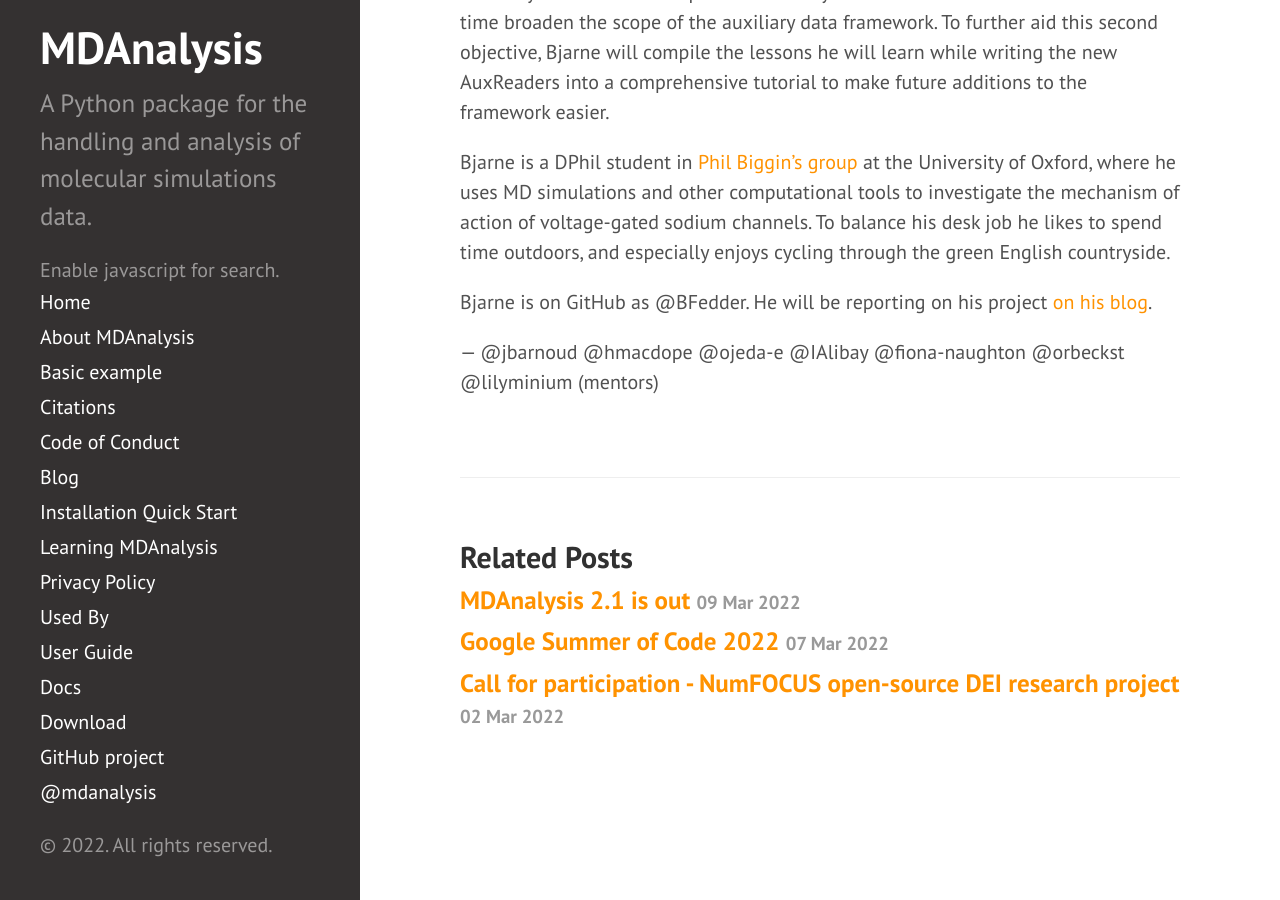
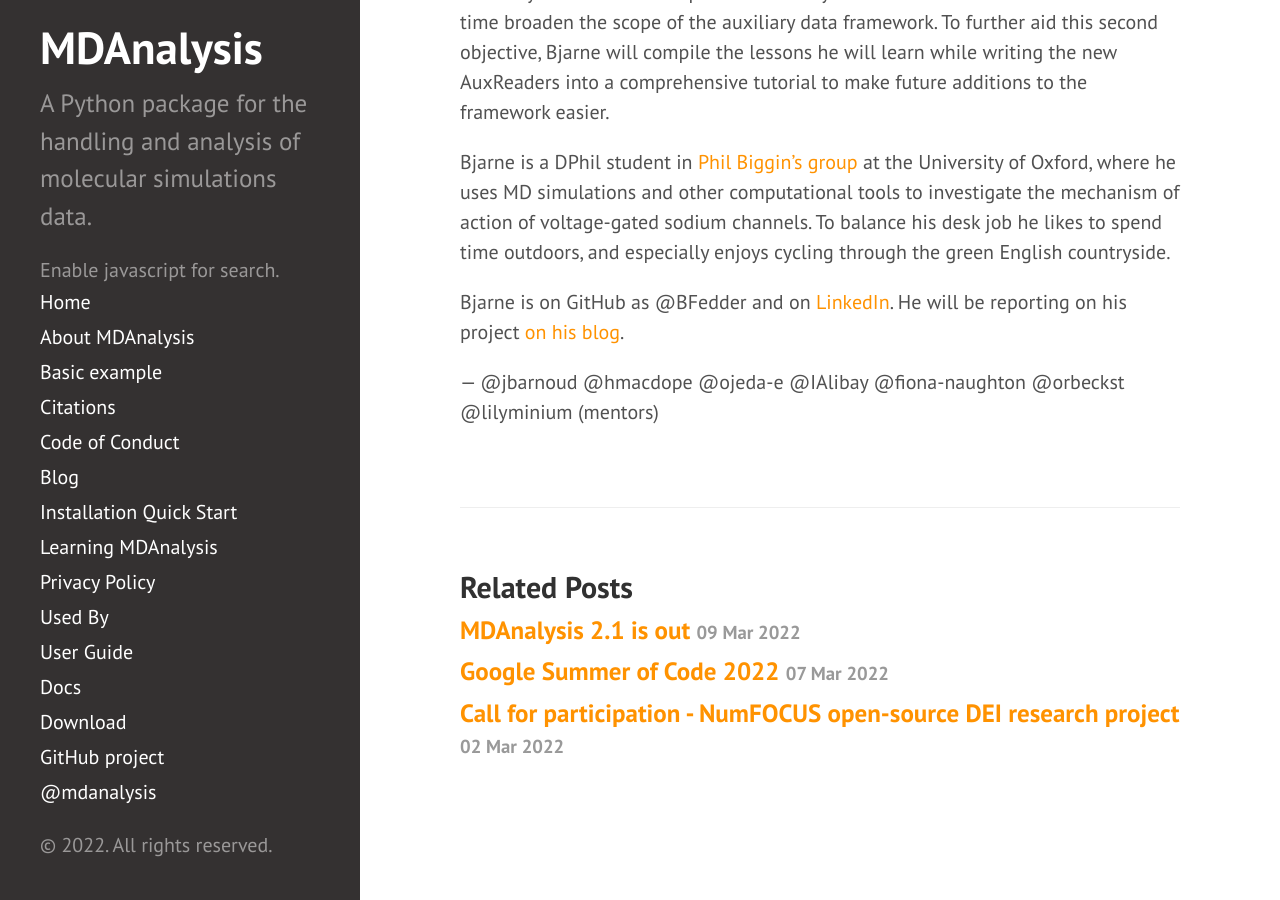
Before and after one commit to MDAnalysis/MDAnalysis.github.io, a Jekyll site: the page built from _posts/2022-05-27-gsoc-students.md, in a window 1280 px wide and 900 px high, scrolled down 1006 px. Built offline with Jekyll 4.4.1, drawn with Linux system fonts in a browser that asks for light colours; comment, search, counter and statistics services are not loaded.

Commit message:
Update 2022-05-27-gsoc-students.md
Added LinkedIn link

```diff
--- a/_posts/2022-05-27-gsoc-students.md
+++ b/_posts/2022-05-27-gsoc-students.md
@@ -33,7 +33,7 @@ Bjarne is joining us to work on the [auxiliary data framework][aux-guide]. This
 
 Bjarne is a DPhil student in [Phil Biggin's group][bigginlab] at the University of Oxford, where he uses MD simulations and other computational tools to investigate the mechanism of action of voltage-gated sodium channels. To balance his desk job he likes to spend time outdoors, and especially enjoys cycling through the green English countryside.
 
-Bjarne is on GitHub as @BFedder. He will be reporting on his project [on his blog][bjarne-blog].
+Bjarne is on GitHub as @BFedder and on [LinkedIn][bjarne-linkedin]. He will be reporting on his project [on his blog][bjarne-blog].
 
 
 — @jbarnoud @hmacdope @ojeda-e @IAlibay @fiona-naughton @orbeckst @lilyminium (mentors)
@@ -44,3 +44,4 @@ Bjarne is on GitHub as @BFedder. He will be reporting on his project [on his blo
 [bjarne-blog]: https://bfedder.github.io
 [aux-guide]: https://userguide.mdanalysis.org/stable/formats/auxiliary.html
 [bigginlab]: https://bigginlab.web.ox.ac.uk
+[bjarne-linkedin]: https://www.linkedin.com/in/bjarne-feddersen-407184187/
```
